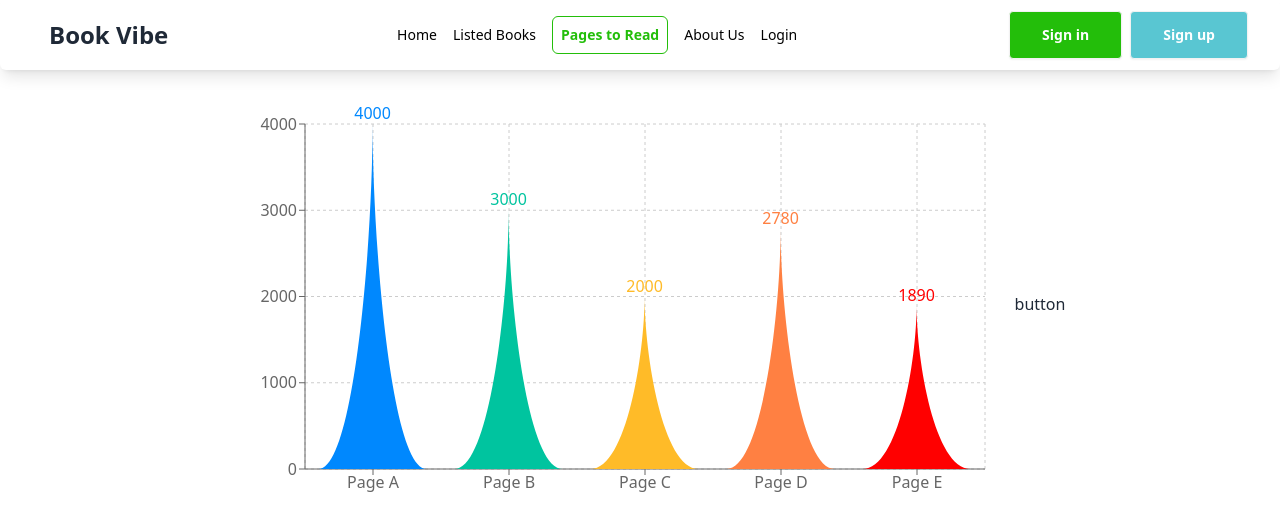
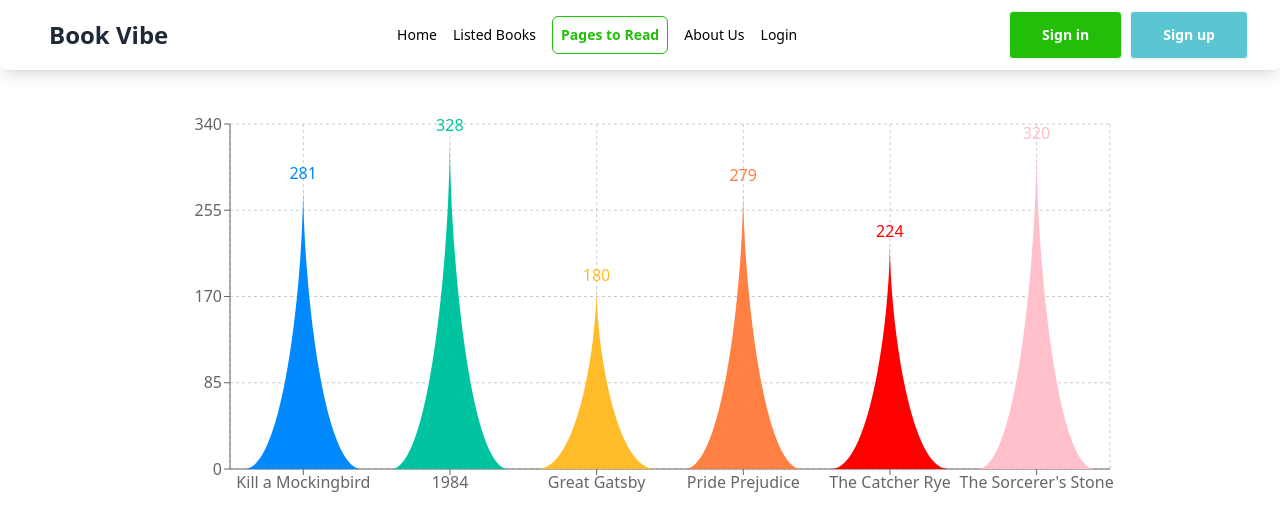
Before and after one commit to abujaher5/assignment-8, a React (Vite) app: page /book in a window 1280 px wide. Shown: the top 530 px of the page. Built offline with nearby package versions, Linux system fonts and the light colour scheme.

Commit message:
complete pagestoread component

```diff
--- a/src/components/Chart.jsx
+++ /dev/null
@@ -1,13 +0,0 @@
-const Chart = () => {
-  //   const { book_name } = char;
-  // console.log(char);
-  return (
-    <div>
-      {/* <h3>hi:{char.book_name}</h3> */}
-
-      <h2>show chart</h2>
-    </div>
-  );
-};
-
-export default Chart;
--- a/src/pages/Book.jsx
+++ b/src/pages/Book.jsx
@@ -18,39 +18,40 @@ const Book = () => {
   // const data = { book_name };
   // console.log(data);
 
-  const colors = ["#0088FE", "#00C49F", "#FFBB28", "#FF8042", "red"];
+  const colors = ["#0088FE", "#00C49F", "#FFBB28", "#FF8042", "red", "pink"];
   const data = [
     {
-      name: "Page A",
-      uv: 4000,
-      pv: 2400,
-      amt: 2400,
+      id: 1,
+      name: "Kill a Mockingbird",
+      total_pages: 281,
     },
     {
-      name: "Page B",
-      uv: 3000,
-      pv: 1398,
-      amt: 2210,
+      id: 2,
+      name: "1984",
+      total_pages: 328,
     },
     {
-      name: "Page C",
-      uv: 2000,
-      pv: 9800,
-      amt: 2290,
+      id: 3,
+      name: "Great Gatsby",
+      total_pages: 180,
     },
     {
-      name: "Page D",
-      uv: 2780,
-      pv: 3908,
-      amt: 2000,
+      id: 4,
+      name: "Pride Prejudice",
+      total_pages: 279,
     },
     {
-      name: "Page E",
-      uv: 1890,
-      pv: 4800,
-      amt: 2181,
+      id: 5,
+      name: "The Catcher Rye",
+      total_pages: 224,
+    },
+    {
+      id: 6,
+      name: "The Sorcerer's Stone",
+      total_pages: 320,
     },
   ];
+
   const getPath = (x, y, width, height) => {
     return `M${x},${y + height}C${x + width / 3},${y + height} ${
       x + width / 2
@@ -70,7 +71,7 @@ const Book = () => {
   return (
     <div className="mt-10  flex justify-center items-center">
       <BarChart
-        width={800}
+        width={1000}
         height={400}
         data={data}
         margin={{
@@ -84,7 +85,7 @@ const Book = () => {
         <XAxis dataKey="name" />
         <YAxis />
         <Bar
-          dataKey="uv"
+          dataKey="total_pages"
           fill="#8884d8"
           shape={<TriangleBar />}
           label={{ position: "top" }}
@@ -97,8 +98,6 @@ const Book = () => {
           ))} */}
         </Bar>
       </BarChart>
-
-      <NavLink to="/chart">button</NavLink>
     </div>
   );
 };
```
